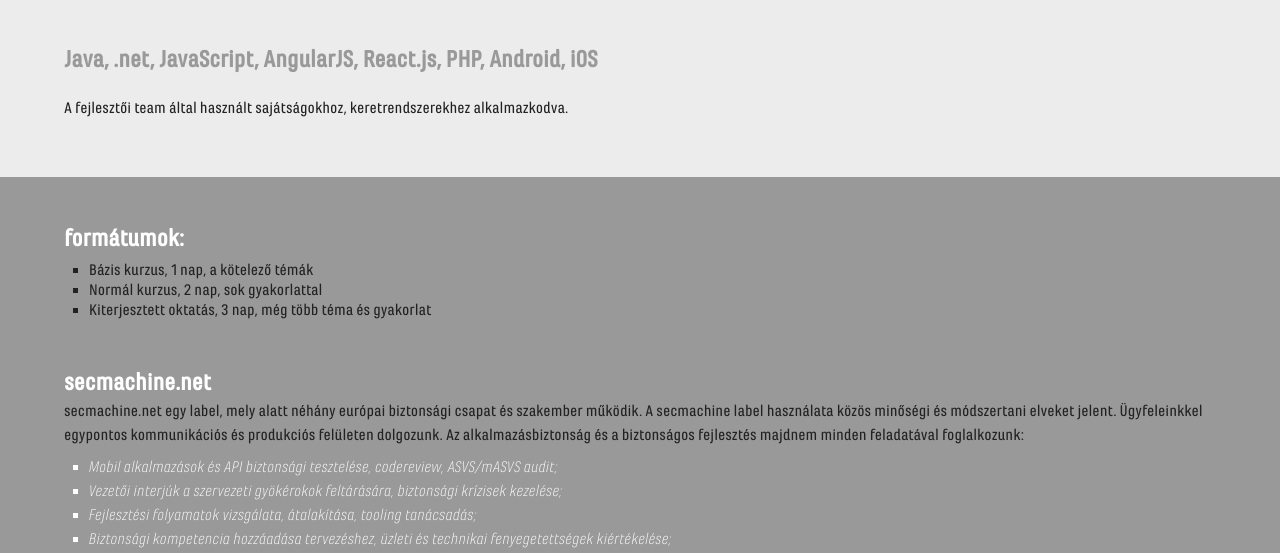
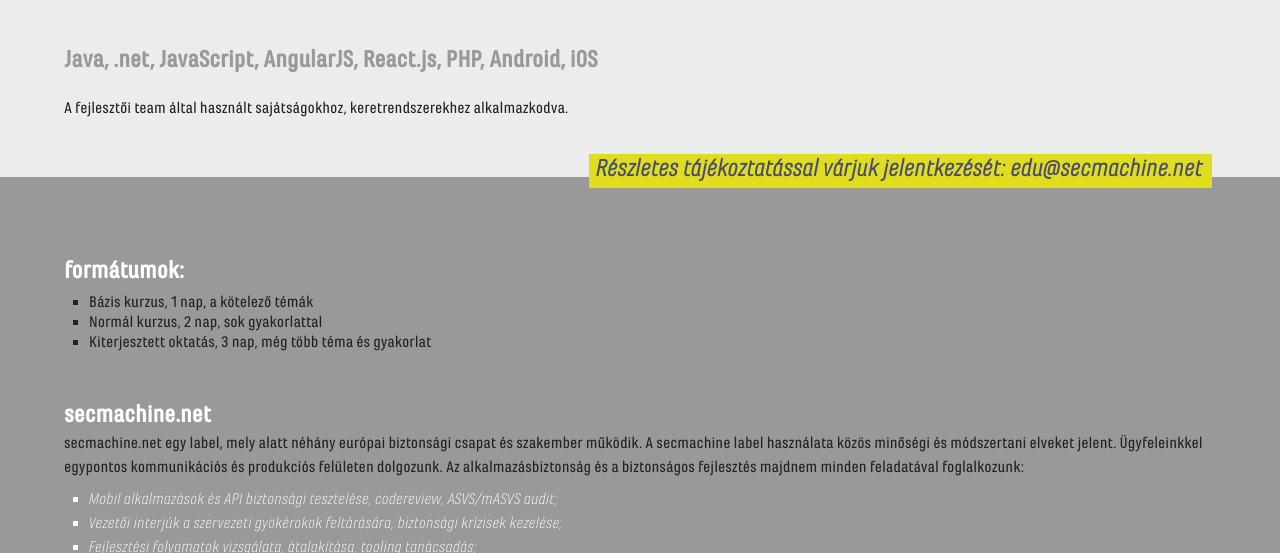
Before and after one commit to edu-secmachine/edu-secmachine.github.io, a plain HTML site: page index.html in a window 1280 px wide. Shown: the part 717-1270 px from the top of the page. Drawn offline with nearby package versions, Linux system fonts and the light colour scheme.

Commit message:
added call to action

```diff
--- a/index.html
+++ b/index.html
@@ -130,10 +130,18 @@
 
     </div>
 
+
+      <div class="is-pulled-right" style="margin-right:20px;padding-top:26px">
+        <span class="text-sprite title font-is-title-light is-4 eds-bg-yellow eds-blue">
+            Részletes tájékoztatással várjuk jelentkezését: edu@secmachine.net&nbsp;
+        </span>
+      </div>
+
+
   </div>
 </section>
 
-<section id="" class="section eds-bg-gray-dark eds-black" style="padding-bottom: 0; xbackground: url('eds/gfx/symbol.xox') no-repeat center center; background-size: cover;">
+<section id="" class="section eds-bg-gray-dark eds-black" style="padding-top: 80px; padding-bottom: 0; xbackground: url('eds/gfx/symbol.xox') no-repeat center center; background-size: cover;">
   <div class="container xmod-textblock">
     <h3 class="title is-4 eds-white" style="padding-bottom: 5px">
       formátumok:
```
